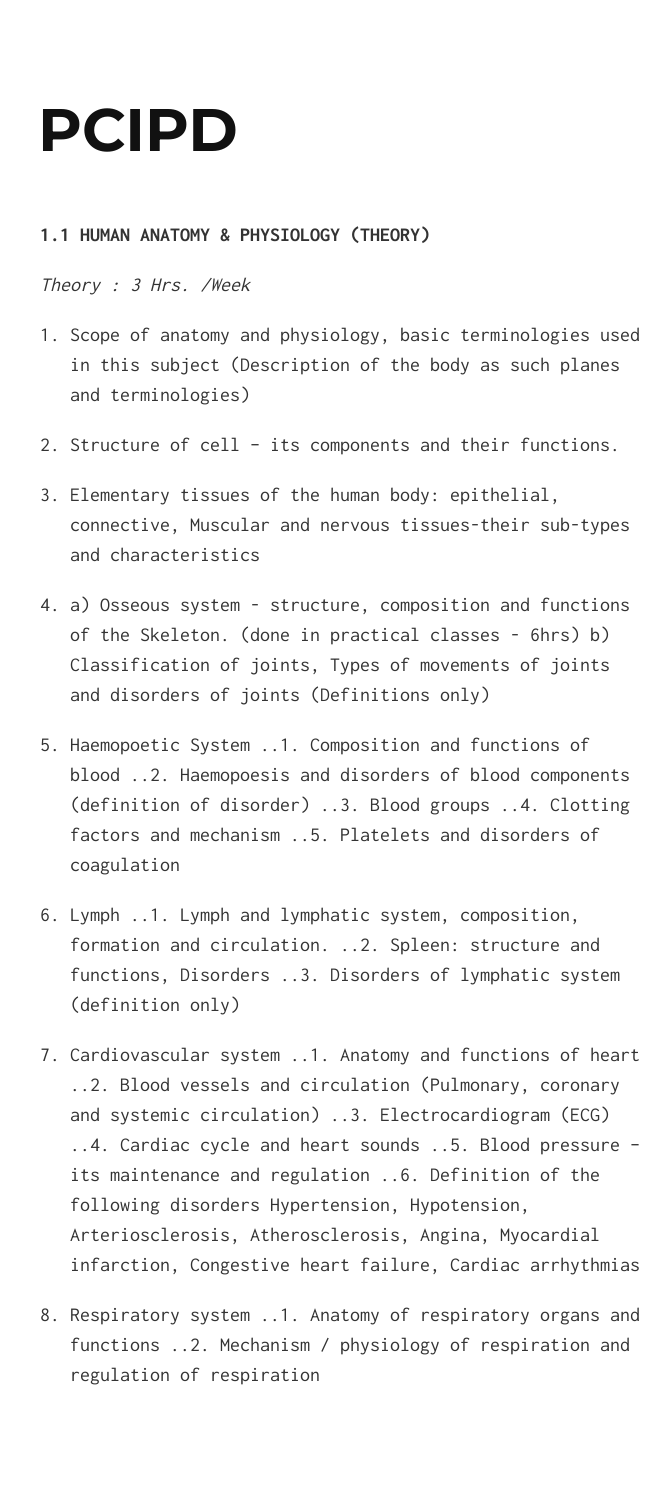
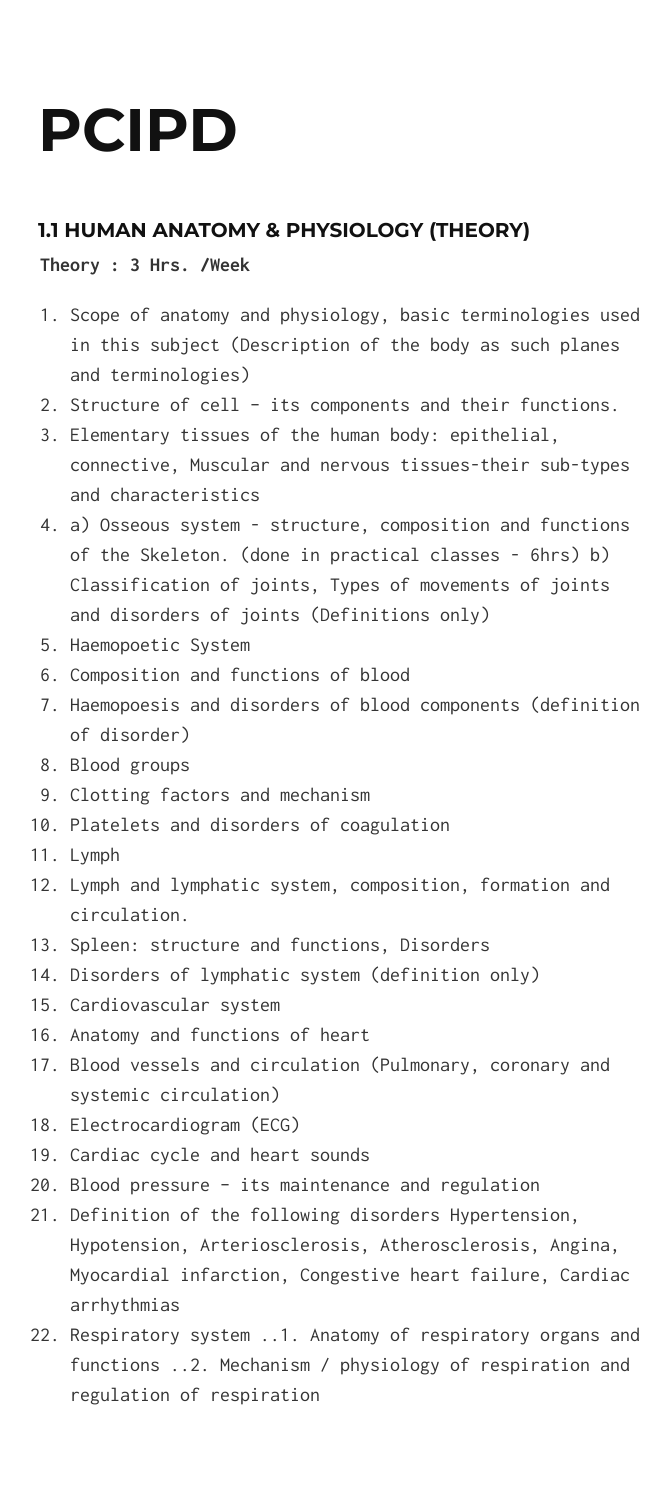
Before and after one commit to Shaaan/pcipd, a Jekyll site: the page built from syllabus1/index.md, in a window 1280 px wide. Shown: the whole page, without its empty margins (300-970 px from the left). Built offline with Jekyll 4.4.1, drawn with Linux system fonts in a browser that asks for light colours.

```diff
--- a/syllabus1/index.md
+++ b/syllabus1/index.md
@@ -2,45 +2,38 @@
 layout: default
 ---
 
-**1.1 HUMAN ANATOMY & PHYSIOLOGY (THEORY)**
+###1.1 HUMAN ANATOMY & PHYSIOLOGY (THEORY)
 
-*Theory : 3 Hrs. /Week*
+**Theory : 3 Hrs. /Week**
 
 1. Scope of anatomy and physiology, basic terminologies used in this subject
 (Description of the body as such planes and terminologies)
-
 2. Structure of cell – its components and their functions.
-
 3. Elementary tissues of the human body: epithelial, connective, Muscular and
 nervous tissues-their sub-types and characteristics
-
 4. a) Osseous system - structure, composition and functions of the
  Skeleton. (done in practical classes - 6hrs)
 b) Classification of joints, Types of movements of joints and disorders of joints
  (Definitions only)
-
 5. Haemopoetic System
-..1. Composition and functions of blood
-..2. Haemopoesis and disorders of blood components (definition of disorder)
-..3. Blood groups
-..4. Clotting factors and mechanism
-..5. Platelets and disorders of coagulation
-
+  1. Composition and functions of blood
+  2. Haemopoesis and disorders of blood components (definition of disorder)
+  3. Blood groups
+  4. Clotting factors and mechanism
+  5. Platelets and disorders of coagulation
 6. Lymph
-..1. Lymph and lymphatic system, composition, formation and circulation.
-..2. Spleen: structure and functions, Disorders
-..3. Disorders of lymphatic system (definition only)
-
+  1. Lymph and lymphatic system, composition, formation and circulation.
+  2. Spleen: structure and functions, Disorders
+  3. Disorders of lymphatic system (definition only)
 7. Cardiovascular system
-..1. Anatomy and functions of heart
-..2. Blood vessels and circulation (Pulmonary, coronary and systemic circulation)
-..3. Electrocardiogram (ECG)
-..4. Cardiac cycle and heart sounds
-..5. Blood pressure – its maintenance and regulation
-..6. Definition of the following disorders
-Hypertension, Hypotension, Arteriosclerosis, Atherosclerosis, Angina,
-Myocardial infarction, Congestive heart failure, Cardiac arrhythmias
-
+  1. Anatomy and functions of heart
+  2. Blood vessels and circulation (Pulmonary, coronary and systemic circulation)
+  3. Electrocardiogram (ECG)
+  4. Cardiac cycle and heart sounds
+  5. Blood pressure – its maintenance and regulation
+  6. Definition of the following disorders
+  Hypertension, Hypotension, Arteriosclerosis, Atherosclerosis, Angina,
+  Myocardial infarction, Congestive heart failure, Cardiac arrhythmias
 8. Respiratory system
 ..1. Anatomy of respiratory organs and functions
 ..2. Mechanism / physiology of respiration and regulation of respiration
```
